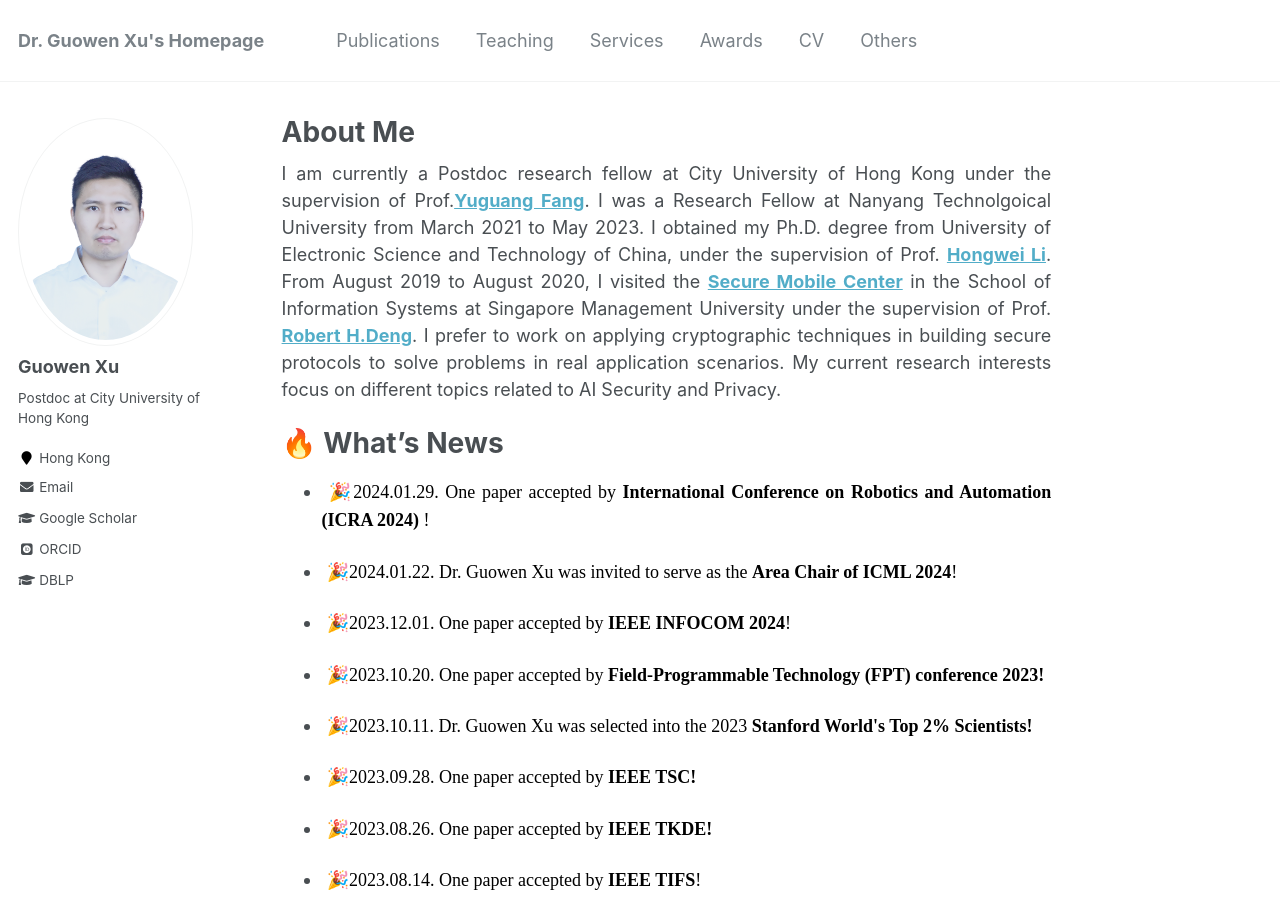
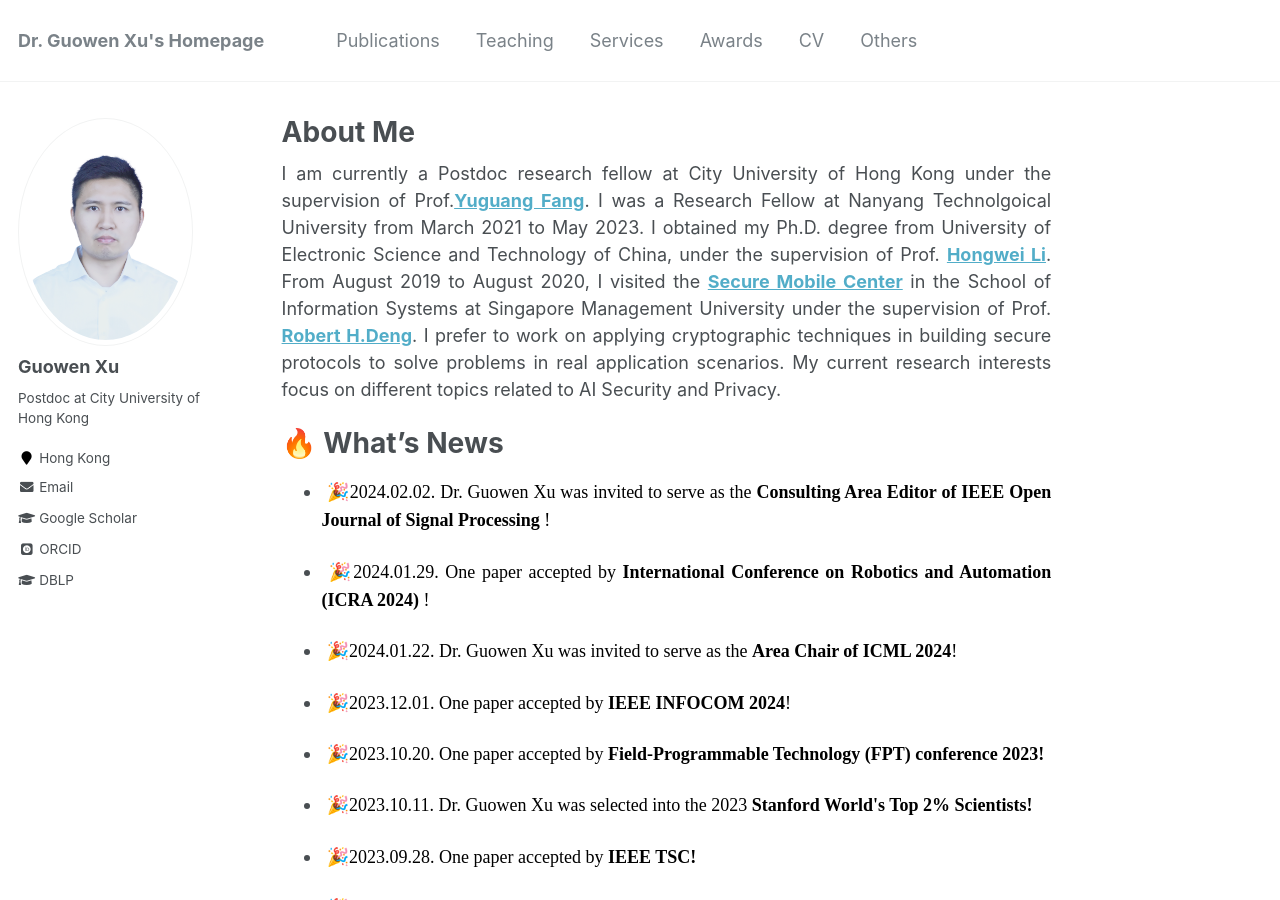
Before and after one commit to Guowen-xu/guowen-xu.github.io, a Jekyll site: the page built from _pages/about.md, in a window 1280 px wide and 900 px high. Built offline with Jekyll 4.4.1, drawn with Linux system fonts in a browser that asks for light colours; some web fonts are replaced.

Commit message:
Update about.md

```diff
--- a/_pages/about.md
+++ b/_pages/about.md
@@ -15,7 +15,8 @@ redirect_from:
 
   🔥 What's News
 ======
-- <p align="justify">&nbsp;🎉<font face="Times New Roman" color=black size=4>2024.01.29. One paper accepted by  <b>International Conference on Robotics and Automation (ICRA 2024) </b>!</font></p>
+- <p align="justify">&nbsp;🎉<font face="Times New Roman" color=black size=4>2024.02.02. Dr. Guowen Xu was invited to serve as the  <b> Consulting Area Editor of IEEE Open Journal of Signal Processing </b>!</font></p>
+-  <p align="justify">&nbsp;🎉<font face="Times New Roman" color=black size=4>2024.01.29. One paper accepted by  <b>International Conference on Robotics and Automation (ICRA 2024) </b>!</font></p>
 - <p align="justify">&nbsp;🎉<font face="Times New Roman" color=black size=4>2024.01.22. Dr. Guowen Xu was invited to serve as the  <b>Area Chair of ICML 2024</b>!</font></p>
 - <p align="justify">&nbsp;🎉<font face="Times New Roman" color=black size=4>2023.12.01. One paper accepted by  <b>IEEE  INFOCOM 2024</b>!</font></p>
 - <p align="justify"> &nbsp;🎉<font face="Times New Roman" color=black size=4>2023.10.20. One paper accepted by <b>  Field-Programmable Technology (FPT) conference 2023!</b></font></p>
```
